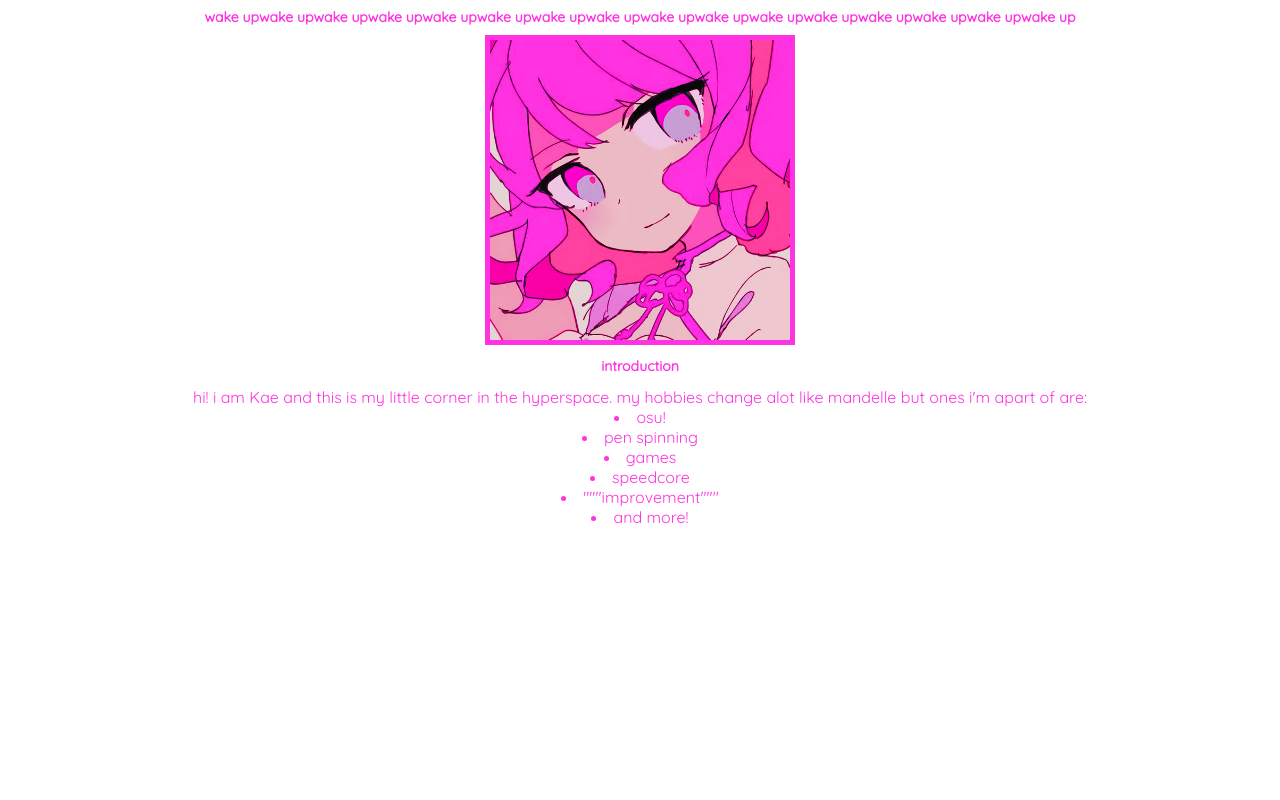
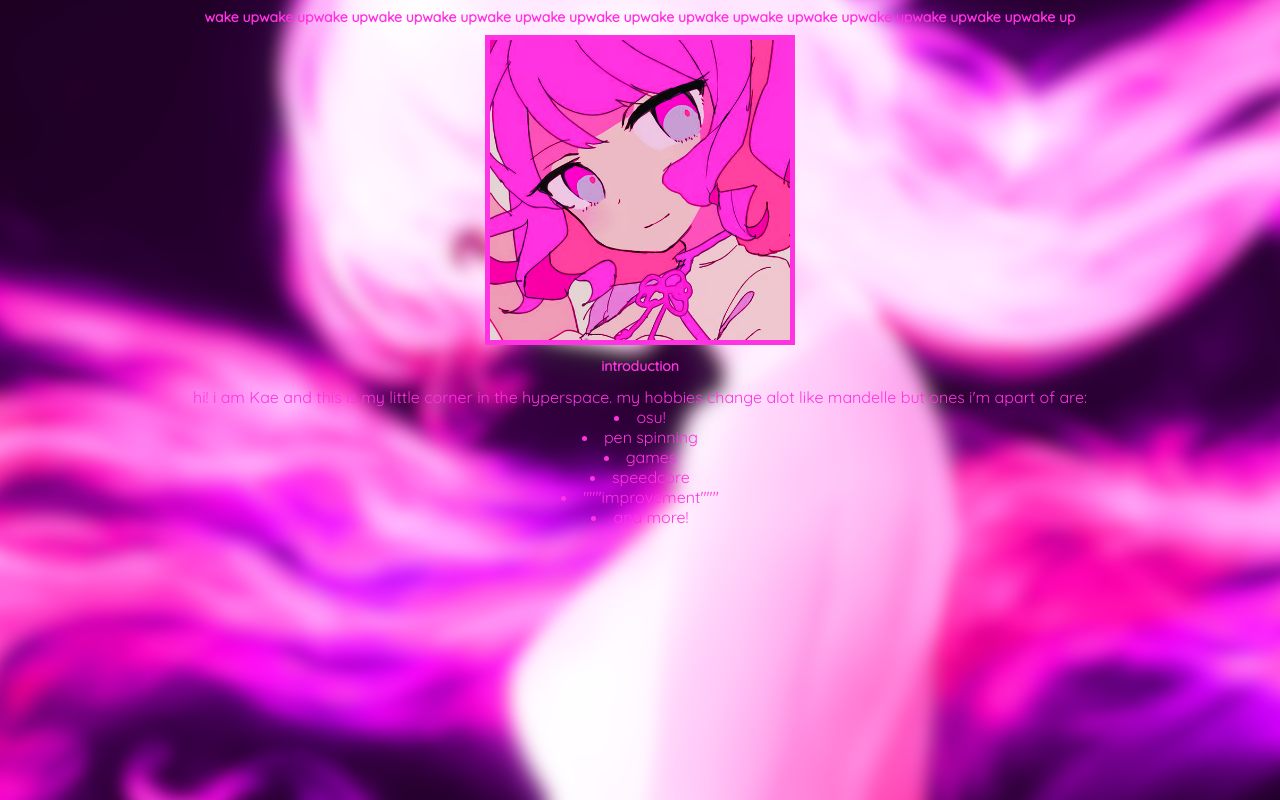
Before and after one commit to forusu/fsq-friends, a plain HTML site: page kae/kae.html in a window 1280 px wide. Drawn offline with Linux system fonts and the light colour scheme.

Commit message:
thehthehethhehtehhtehthhtehhhhehthehthhetehe

```diff
--- a/kae/kae.css
+++ b/kae/kae.css
@@ -1,5 +1,5 @@
 body {
-    background-image: url("bg.jpg");
+    background-image: url("bg.png");
     background-repeat: no-repeat;
     background-attachment: fixed;
     background-position: center;
```
